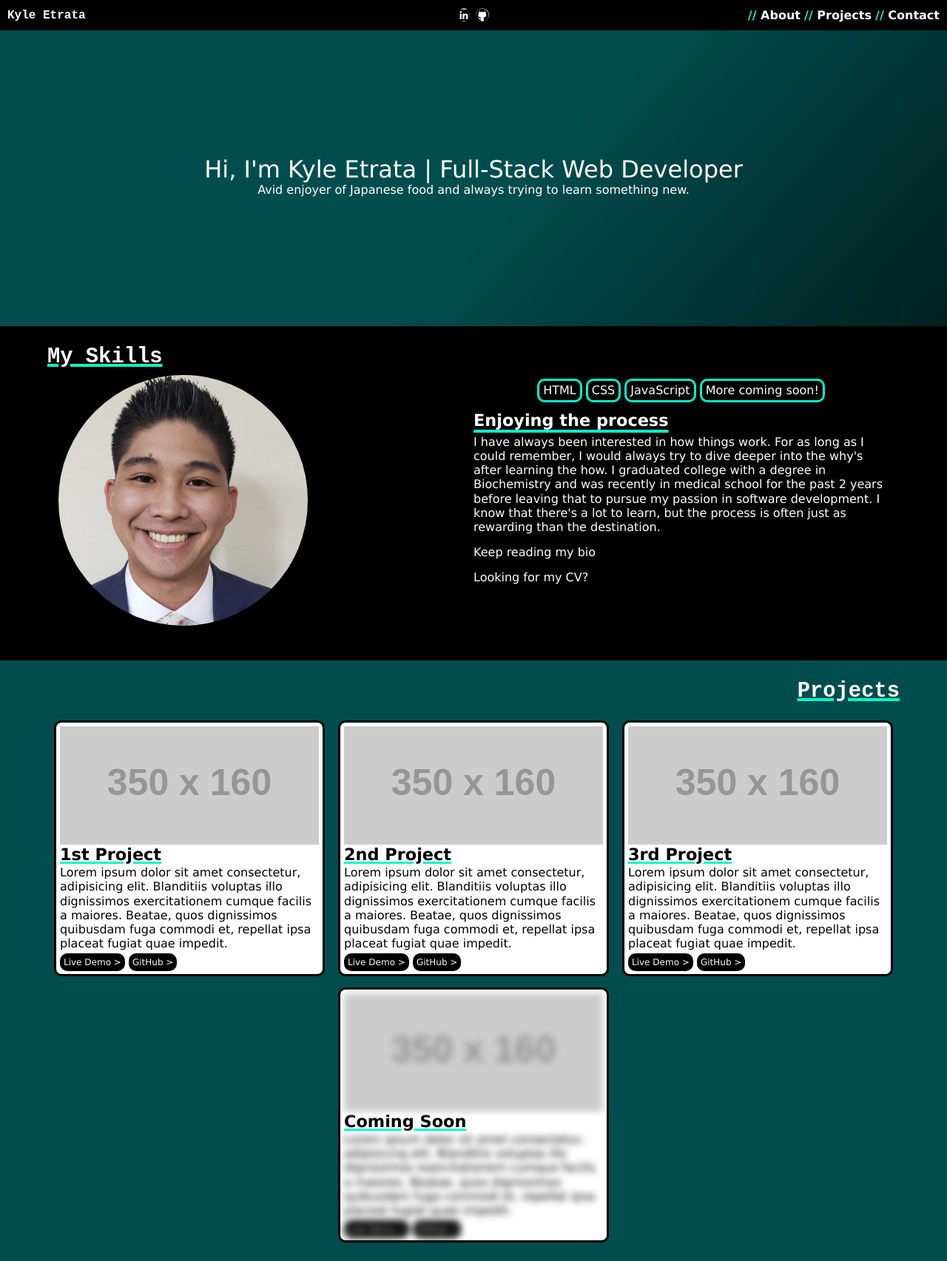
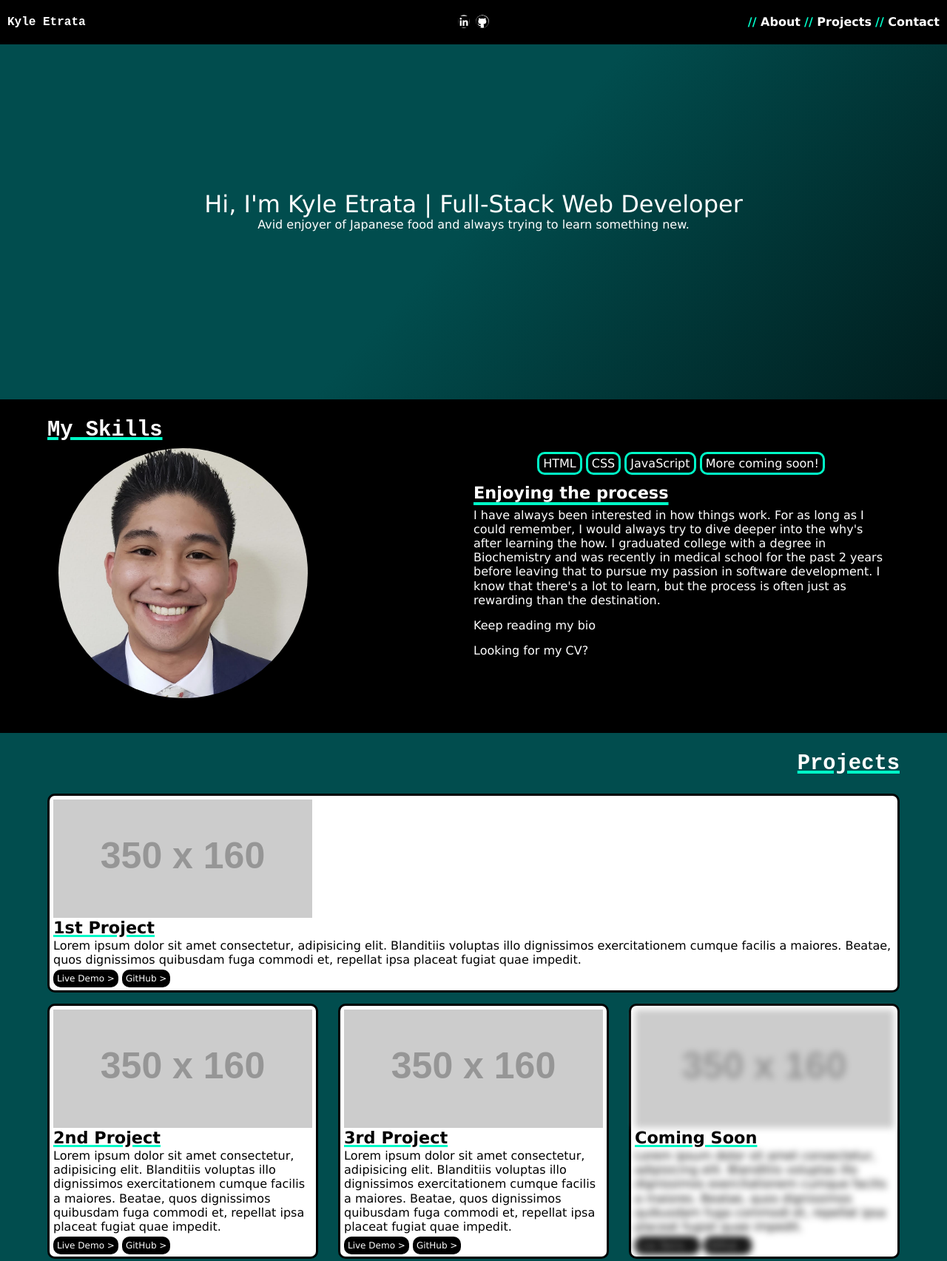
Before and after one commit to kyleochata/02-portfolio-challenge-2, a plain HTML site: page index.html in a window 1280 px wide. Shown: the top 1705 px of the page at 74% size. Drawn offline with Linux system fonts and the light colour scheme; placeholder pictures from the web are drawn by us.

Commit message:
changes to HTML, CSS, and readme

```diff
--- a/assets/css/style.css
+++ b/assets/css/style.css
@@ -8,12 +8,6 @@
   --section-top-pad: 15px;
   font-size: 16px;
 }
-
-/* :focus {
-  outline: 0;
-  outline-color: transparent;
-  outline-style: none;
-} */
 
 body {
   font-family: 'Lucida Sans', 'Lucida Sans Regular', 'Lucida Grande', 'Lucida Sans Unicode', Geneva, Verdana, sans-serif;
@@ -39,6 +33,7 @@ a {
   text-decoration: none;
 }
 
+/* icons within nav bar */
 i {
   background-color: var(--white);
   border-radius: 25px;
@@ -50,7 +45,7 @@ section {
   padding: 2rem 4rem;
 }
 
-.header-section {
+header {
   display: flex;
   flex-wrap: wrap;
   height: max-content;
@@ -60,10 +55,11 @@ section {
   position: sticky;
   top: 0;
   z-index: 2;
+  height: 5vh
 }
 
 /* sets 3 equal columns within the header */
-.header-section > div {
+header > div {
   width: calc(100% / 3);
 }
 
@@ -93,6 +89,7 @@ header a,
   justify-content: center;
   gap: 10px;
 }
+
 
 i:hover,
 i:focus {
@@ -126,6 +123,7 @@ i:focus {
   opacity: 1;
 }
 
+/* name at left of header */
 .name-link::after,
 .name-link:focus::after {
   content:attr(data-header);
@@ -140,6 +138,7 @@ i:focus {
   transform: translateX(10px);
 }
 
+/* linkedin icon in middle of header */
 .linkedin::after,
 .linkedin:focus::after {
   content:attr(data-tt-linkedin);
@@ -152,6 +151,7 @@ i:focus {
   transform: translateX(-3px);
 }
 
+/* github icon in middle of header */
 .github::after,
 .github:focus::after {
   content:attr(data-tt-github);
@@ -172,7 +172,7 @@ nav {
   float: right;
 }
 nav ul li {
-  display: inline;
+  display: inline-block;
 }
 
 .nav-link::before {
@@ -198,7 +198,7 @@ nav ul li {
   background : linear-gradient(132deg, var(--secondary),  var(--secondary), var(--primary), var(--secondary), var(--primary), var(--secondary));
   background-size : 400% 400%;
   animation : Gradient 25s linear infinite;
-  height: 400px;
+  height: 60vh;
   color: white;
 }
 /* keyframes dictate the animation for the gradient; 0% is saying i want the gradient animation to end at 50% of the width of .home. 100% showing i want the gradient going to the left to full width of .home. Animation is set to go to the left. */
@@ -221,7 +221,7 @@ nav ul li {
     }
 }
 
-/* first container after header */
+/* container for text within the home section*/
 .home-text {
   position: relative;
   text-align: center;
@@ -229,6 +229,7 @@ nav ul li {
   line-height: 1.5rem;
 }
 
+/* about me section */
 #about {
   background-color: var(--primary);
   color: var(--white);
@@ -237,7 +238,6 @@ nav ul li {
 #about h2 {
   color: var(--white);
   text-decoration: underline var(--accent-color) var(--underline-thickness);
-
 }
 
 /* container for separating the main content of about from the h2. Used for positioning */
@@ -258,7 +258,6 @@ nav ul li {
 .about-section-left img {
   width: 60%;
   border-radius: 50%;
-  position: relative;
 }
 
 /* container for skills list to sit above the .bio container */
@@ -329,9 +328,14 @@ nav ul li {
 .project-card-container {
   display: flex;
   flex-wrap: wrap;
-  justify-content: space-around;
+  justify-content: space-between;
   align-items: center;
   padding-top: var(--section-top-pad);
+}
+
+/* ensures that the first project card + img is larger than the rest per acceptance criteria */
+#first-project {
+  width: 100vw;
 }
 
 .project-card {
@@ -452,3 +456,17 @@ footer {
 footer p {
   font-size: 0.75rem;
 }
+
+@media (max-width:637px) {
+  .about-body {
+    justify-content: center;
+    flex-direction: column;
+  }
+  .about-body > div {
+    width: 100%;
+  }
+  .about-section-left {
+    justify-content: center;
+  }
+
+}
--- a/index.html
+++ b/index.html
@@ -15,17 +15,21 @@
 <body>
   <main>
 
-    <header class="header-section">
+    <header>
       <div class="header-section-left">
         <a href="#home" class="tooltip name-link" data-header="back to top">Kyle Etrata</a>
       </div>
 
       <div class="header-section-middle icons">
         <div class="tooltip linkedin" data-tt-linkedin="LinkedIn">
-          <i class="fa-brands fa-linkedin" style="color: #000000;" id="linkedin"></i>
+          <i class="fa-brands fa-linkedin" style="color: #000000;" id="linkedin"><a href="www.linkedin.com/in/kyle-etrata-325ab3132" target="_blank"></a>
+          </i>
         </div>
+
         <div class="tooltip github" data-tt-github="GitHub">
-          <i class="fa-brands fa-github" id="github"></i>
+          <i class="fa-brands fa-github" id="github">
+            <a href="https://github.com/kyleochata" target="_blank"></a>
+          </i>
         </div>
       </div>
 
@@ -75,7 +79,7 @@
           <article class="bio">
             <h3>Enjoying the process</h3>
             <p>I have always been interested in how things work. For as long as I could remember, I would always try to dive deeper into the why's after learning the how. I graduated college with a degree in Biochemistry and was recently in medical school for the past 2 years before leaving that to pursue my passion in software development. I know that there's a lot to learn, but the process is often just as rewarding than the destination.</p>
-
+  <!-- the empty href will be replaced with a new html that has more in-depth bio as well as my CV for them to download if that's what they're looking for -->
             <a href="#" target="_blank">Keep reading my bio</a>
             <a href="#" target="_blank">Looking for my CV?</a>
           </article>
@@ -87,10 +91,12 @@
     <section id="projects">
       <h2>Projects</h2>
       <div class="project-card-container">
-
-        <article class="project-card">
+<!-- anchor hrefs left empty due to no projects made yet. Will add the https to deployed site once project is finished -->
+        <article class="project-card" id="first-project">
           <div class="card-img">
-            <img src="https://placehold.jp/350x160.png" alt="placeholder img">
+            <a href="#" class="project-link">
+              <img src="https://placehold.jp/350x160.png" alt="placeholder img">
+            </a>
           </div>
           <h3><a href="#" class="project-link">1st Project</a></h3>
           <p>Lorem ipsum dolor sit amet consectetur, adipisicing elit. Blanditiis voluptas illo dignissimos exercitationem cumque facilis a maiores. Beatae, quos dignissimos quibusdam fuga commodi et, repellat ipsa placeat fugiat quae impedit.</p>
@@ -104,7 +110,9 @@
 
         <article class="project-card">
           <div class="card-img">
-            <img src="https://placehold.jp/350x160.png" alt="placeholder img">
+            <a href="#" class="project-link">
+              <img src="https://placehold.jp/350x160.png" alt="placeholder img">
+            </a>
           </div>
           <h3><a href="#" class="project-link">2nd Project</a></h3>
           <p>Lorem ipsum dolor sit amet consectetur, adipisicing elit. Blanditiis voluptas illo dignissimos exercitationem cumque facilis a maiores. Beatae, quos dignissimos quibusdam fuga commodi et, repellat ipsa placeat fugiat quae impedit.</p>
@@ -118,7 +126,9 @@
 
         <article class="project-card">
           <div class="card-img">
-            <img src="https://placehold.jp/350x160.png" alt="placeholder img">
+            <a href="#" class="project-link">
+              <img src="https://placehold.jp/350x160.png" alt="placeholder img">
+            </a>
           </div>
           <h3><a href="#" class="project-link">3rd Project</a></h3>
           <p>Lorem ipsum dolor sit amet consectetur, adipisicing elit. Blanditiis voluptas illo dignissimos exercitationem cumque facilis a maiores. Beatae, quos dignissimos quibusdam fuga commodi et, repellat ipsa placeat fugiat quae impedit.</p>
@@ -132,7 +142,9 @@
 
         <article class="project-card coming-soon">
           <div class="card-img">
-            <img src="https://placehold.jp/350x160.png" alt="placeholder img">
+            <a href="#" class="project-link">
+              <img src="https://placehold.jp/350x160.png" alt="placeholder img">
+            </a>
           </div>
           <h3><a href="#" class="project-link">Coming Soon</a></h3>
           <p>Lorem ipsum dolor sit amet consectetur, adipisicing elit. Blanditiis voluptas illo dignissimos exercitationem cumque facilis a maiores. Beatae, quos dignissimos quibusdam fuga commodi et, repellat ipsa placeat fugiat quae impedit.</p>
```
Also changed, not shown: assets/images/Deployed-page-screenshot.png (added), 1 other file.
